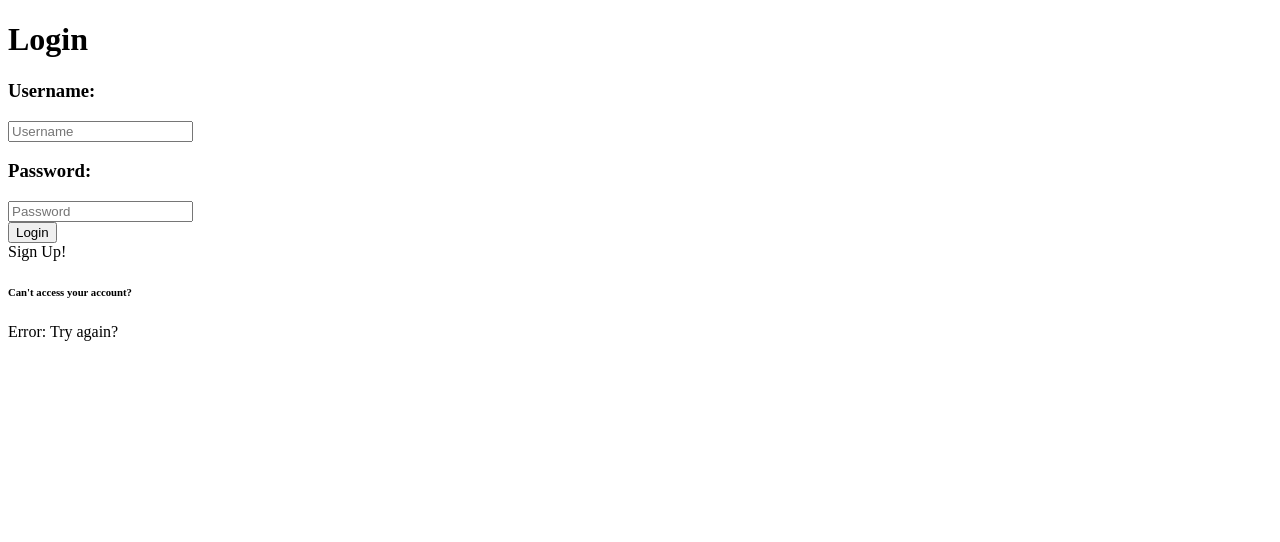
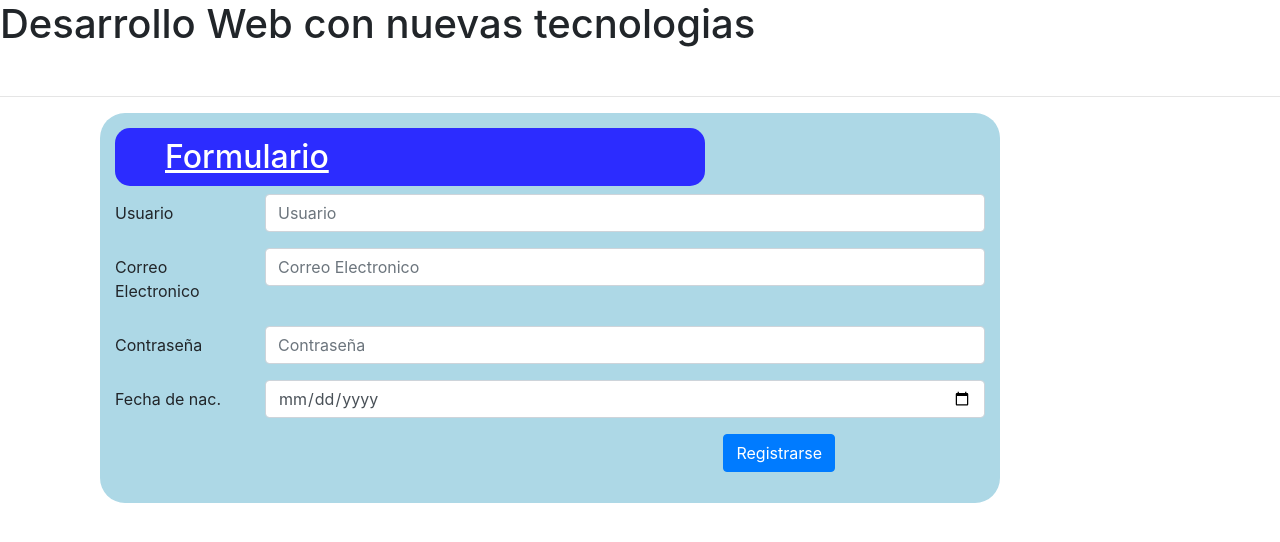
Before and after one commit to CamiloZ27/Desarrollo-WEB, a plain HTML site: page CLASE UNO/index.html in a window 1280 px wide. Drawn offline with nearby package versions, Linux system fonts and the light colour scheme.

Commit message:
Actualizacion 1

```diff
--- a/CLASE UNO/index.html
+++ b/CLASE UNO/index.html
@@ -1,33 +1,52 @@
 <!DOCTYPE html>
 <html lang="en">
 <head>
-    <meta charset="UTF-8">
-    <meta http-equiv="X-UA-Compatible" content="IE=edge">
-    <meta name="viewport" content="width=device-width, initial-scale=1.0">
-    <link href='https://fonts.googleapis.com/css?family=Ubuntu:500' rel='stylesheet' type='text/css'>
-    <title>Document</title>
+	<meta charset="UTF-8">
+	<meta http-equiv="X-UA-Compatible" content="IE=edge">
+	<meta name="viewport" content="width=device-width, initial-scale=1.0">
+	<title>Mi Pagina Web</title>
+  <link rel="stylesheet" type="text/css" href="style.css">
+  <link rel="stylesheet" href="https://stackpath.bootstrapcdn.com/bootstrap/4.3.1/css/bootstrap.min.css" integrity="sha384-ggOyR0iXCbMQv3Xipma34MD+dH/1fQ784/j6cY/iJTQUOhcWr7x9JvoRxT2MZw1T" crossorigin="anonymous">
+<script src="https://code.jquery.com/jquery-3.3.1.slim.min.js" integrity="sha384-q8i/X+965DzO0rT7abK41JStQIAqVgRVzpbzo5smXKp4YfRvH+8abtTE1Pi6jizo" crossorigin="anonymous"></script>
+<script src="https://cdnjs.cloudflare.com/ajax/libs/popper.js/1.14.7/umd/popper.min.js" integrity="sha384-UO2eT0CpHqdSJQ6hJty5KVphtPhzWj9WO1clHTMGa3JDZwrnQq4sF86dIHNDz0W1" crossorigin="anonymous"></script>
+<script src="https://stackpath.bootstrapcdn.com/bootstrap/4.3.1/js/bootstrap.min.js" integrity="sha384-JjSmVgyd0p3pXB1rRibZUAYoIIy6OrQ6VrjIEaFf/nJGzIxFDsf4x0xIM+B07jRM" crossorigin="anonymous"></script>
 </head>
 <body>
-
-<div class="login">
-    <div class="login-header">
-      <h1>Login</h1>
+	<h1>Desarrollo Web con nuevas tecnologias</h1>
+	<br>
+	<hr>
+	<!-- Formulario simple que enviará una petición GET -->
+	<form class="formulario">
+    <h2 class="texto_Uno"><u>Formulario</u></h2>
+    <div class="form-group row">
+      <label for="inputPassword3" class="col-sm-2 col-form-label">Usuario</label>
+      <div class="col-sm-10">
+        <input type="text" class="form-control" id="inputusser" placeholder="Usuario">
+      </div>
     </div>
-    <div class="login-form">
-      <h3>Username:</h3>
-      <input type="text" placeholder="Username"/><br>
-      <h3>Password:</h3>
-      <input type="password" placeholder="Password"/>
-      <br>
-      <input type="button" value="Login" class="login-button"/>
-      <br>
-      <a class="sign-up">Sign Up!</a>
-      <br>
-      <h6 class="no-access">Can't access your account?</h6>
+    <div class="form-group row">
+      <label for="inputEmail3" class="col-sm-2 col-form-label">Correo Electronico</label>
+      <div class="col-sm-10">
+        <input type="email" class="form-control" id="inputEmail3" placeholder="Correo Electronico">
+      </div>
     </div>
-  </div>
-  <div class="error-page">
-    <div class="try-again">Error: Try again?</div>
-  </div>
+    <div class="form-group row">
+      <label for="inputPassword3" class="col-sm-2 col-form-label">Contraseña</label>
+      <div class="col-sm-10">
+        <input type="password" class="form-control" id="inputPassword3" placeholder="Contraseña">
+      </div>
+    </div>
+    <div class="form-group row">
+      <label for="inputPassword3" class="col-sm-2 col-form-label">Fecha de nac.</label>
+      <div class="col-sm-10">
+        <input type="date" class="form-control" id="inputPassword3" placeholder="Fecha de nacimiento">
+      </div>
+    </div>
+    <div class="form-group row" align="right">
+      <div class="col-sm-10">
+        <button type="submit" class="btn btn-primary">Registrarse</button>
+      </div>
+    </div>
+  </form>
 </body>
 </html>
--- /dev/null
+++ b/CLASE UNO/style.css
@@ -0,0 +1,17 @@
+.formulario{
+    position: relative;
+    margin-right: 280px;
+    margin-left: 100px;
+    background: lightblue;
+    padding: 15px;
+    border-radius: 25px;
+}
+
+.texto_Uno{
+    background: rgb(44, 44, 255);
+    color: white;
+    padding: 10px;
+    padding-left: 50px;
+    margin-right: 280px;
+    border-radius: 15px;
+}
```
